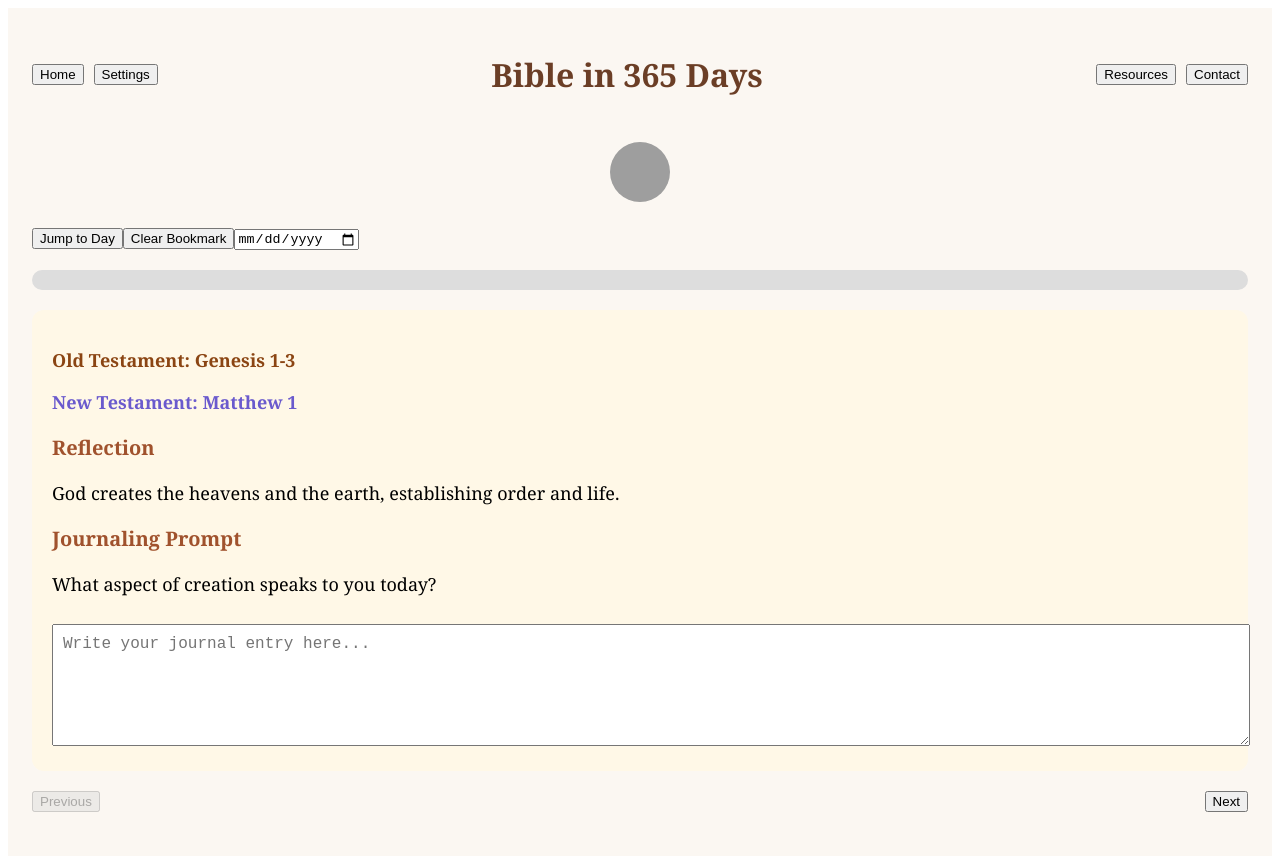
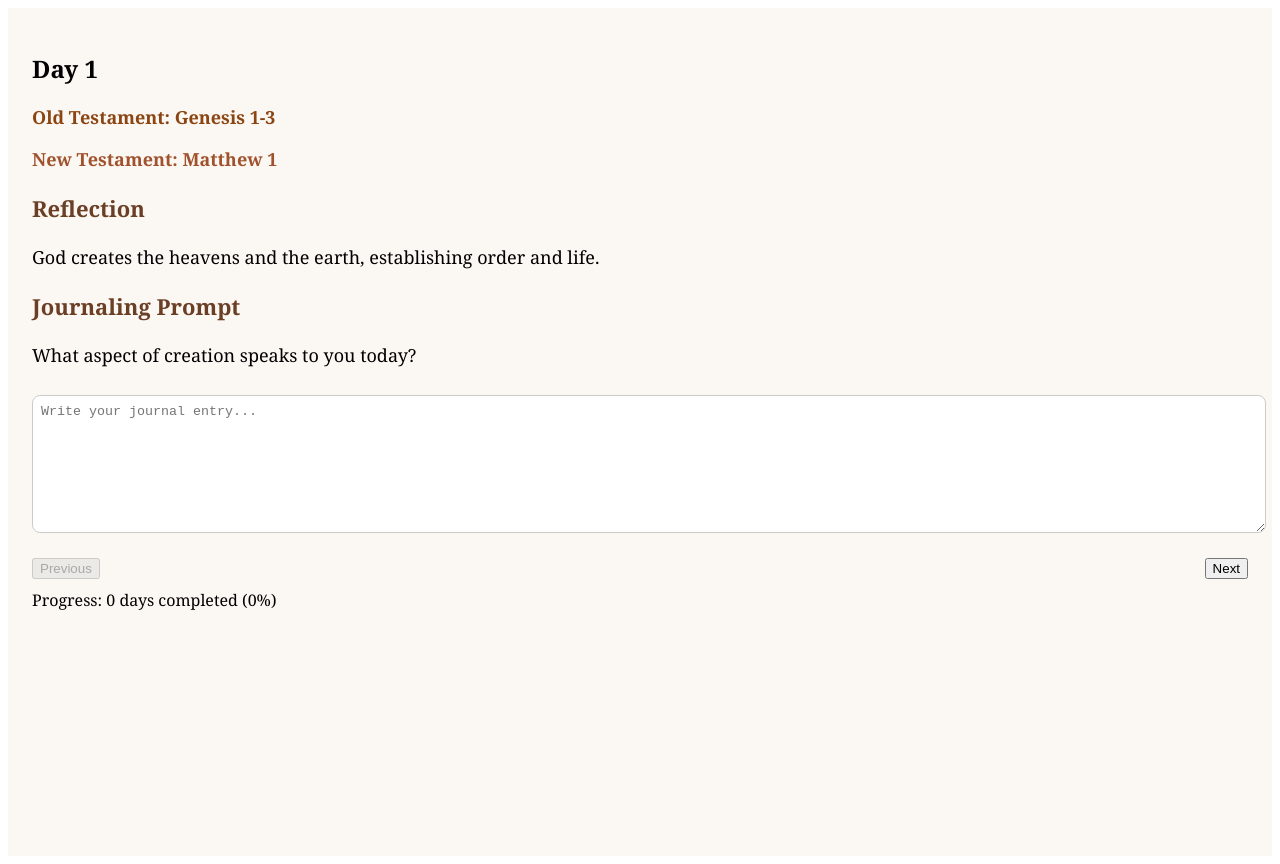
Before and after one commit to quinnn7/bible-365-app-4, a Next.js app: page / in a window 1280 px wide. Both pictures are taken after a click on the button "Continue". Built offline with nearby package versions, Linux system fonts and the light colour scheme; grey boxes are pictures that could not be loaded.

Commit message:
Update page.jsx

```diff
--- a/app/page.jsx
+++ b/app/page.jsx
@@ -3,294 +3,232 @@
 import { useState, useEffect } from "react";
 import { days } from "../data/days";
 
-// ------------------ Achievements ------------------
+// Achievement definitions
 const achievementsList = [
-  { name: "Brass", streak: 30, message: "Congrats on a full month of reading the Bible!", color: "#B5A642" },
-  { name: "Bronze", streak: 50, message: "50 days of dedication! Amazing!", color: "#CD7F32" },
-  { name: "Silver", streak: 100, message: "100 days! Incredible consistency!", color: "#C0C0C0" },
-  { name: "Gold", streak: 200, message: "200 days! Outstanding!", color: "#FFD700" },
-  { name: "Platinum", streak: 365, message: "365 days! Legendary!", color: "#E5E4E2" },
+  { name: "Brass", streak: 30, message: "Congratulations on a full month of reading the Bible!", color: "#B5A642" },
+  { name: "Bronze", streak: 50, message: "Amazing! You've reached a 50-day streak!", color: "#CD7F32" },
+  { name: "Silver", streak: 100, message: "Incredible! 100 days of dedication!", color: "#C0C0C0" },
+  { name: "Gold", streak: 200, message: "Outstanding! 200 days of consistent reading!", color: "#FFD700" },
+  { name: "Platinum", streak: 365, message: "Legendary! You completed the full year!", color: "#E5E4E2" },
 ];
 
-// ------------------ Streak Intro ------------------
+// Streak intro screen
 function StreakIntro({ streak, onContinue }) {
   const [animate, setAnimate] = useState(false);
-  useEffect(() => { const t = setTimeout(() => setAnimate(true), 100); return () => clearTimeout(t); }, []);
+  useEffect(() => {
+    const timer = setTimeout(() => setAnimate(true), 100);
+    return () => clearTimeout(timer);
+  }, []);
   return (
-    <div style={{position:"fixed",top:0,left:0,width:"100%",height:"100%",backgroundColor:"#FBF7F2",display:"flex",justifyContent:"center",alignItems:"center",zIndex:9999,transition:"opacity 0.5s ease",opacity: animate?1:0}}>
-      <div style={{transform: animate?"scale(1)":"scale(0.5)",opacity: animate?1:0,transition:"all 1s ease",textAlign:"center"}}>
-        <h1 style={{fontSize:48,color:"#6B3E26",marginBottom:20}}>🔥 Your Current Streak 🔥</h1>
-        <p style={{fontSize:36,color:"#8A6A52",marginBottom:40}}>{streak} {streak===1?"day":"days"}</p>
-        <button onClick={onContinue} style={{padding:"12px 24px",fontSize:20,borderRadius:10,border:"none",backgroundColor:"#6B3E26",color:"#FBF7F2",cursor:"pointer",transition:"transform 0.2s ease"}} onMouseEnter={e=>e.currentTarget.style.transform="scale(1.05)"} onMouseLeave={e=>e.currentTarget.style.transform="scale(1)"}>
-          Continue
-        </button>
+    <div style={{
+      position: "fixed", top: 0, left: 0, width: "100%", height: "100%",
+      backgroundColor: "#FBF7F2", display: "flex", justifyContent: "center", alignItems: "center", zIndex: 9999,
+      transition: "opacity 0.5s ease", opacity: animate ? 1 : 0
+    }}>
+      <div style={{ transform: animate ? "scale(1)" : "scale(0.5)", opacity: animate ? 1 : 0, transition: "all 1s ease", textAlign: "center" }}>
+        <h1 style={{ fontSize: 48, color: "#6B3E26", marginBottom: 20 }}>🔥 Your Current Streak 🔥</h1>
+        <p style={{ fontSize: 36, color: "#8A6A52", marginBottom: 40 }}>{streak} {streak === 1 ? "day" : "days"}</p>
+        <button onClick={onContinue} style={{
+          padding: "12px 24px", fontSize: 20, borderRadius: 10, border: "none", backgroundColor: "#6B3E26", color: "#FBF7F2", cursor: "pointer", transition: "transform 0.2s ease"
+        }}
+          onMouseEnter={e => e.currentTarget.style.transform = "scale(1.05)"}
+          onMouseLeave={e => e.currentTarget.style.transform = "scale(1)"}
+        >Continue</button>
       </div>
     </div>
   );
 }
 
-// ------------------ Profile Modal ------------------
-function ProfileModal({ onClose, onLogin, onSignup }) {
-  const [mode, setMode] = useState("login");
-  const [email, setEmail] = useState("");
-  const [password, setPassword] = useState("");
-  const [username, setUsername] = useState("");
-  const [avatar, setAvatar] = useState("");
+export default function Page() {
+  const [currentDay, setCurrentDay] = useState(1);
+  const [dayOpacity, setDayOpacity] = useState(1);
+  const [jumpDay, setJumpDay] = useState("");
+  const [selectedDate, setSelectedDate] = useState("");
+  const [journal, setJournal] = useState("");
+  const [completedDays, setCompletedDays] = useState(0);
+  const [streak, setStreak] = useState(0);
+  const [showIntro, setShowIntro] = useState(false);
+  const [showSettings, setShowSettings] = useState(false);
+  const [showResources, setShowResources] = useState(false);
+  const [darkMode, setDarkMode] = useState(false);
+  const [musicVolume, setMusicVolume] = useState(0.5);
 
-  const handleSubmit = () => {
-    if(mode==="login") onLogin({email,password});
-    else onSignup({email,password,username,avatar});
+  // Profile states
+  const [profile, setProfile] = useState(null);
+  const [showProfileModal, setShowProfileModal] = useState(false);
+  const [showProfilePage, setShowProfilePage] = useState(false);
+  const [formData, setFormData] = useState({ email: "", password: "", username: "", avatar: "" });
+  const [newAchievement, setNewAchievement] = useState(null);
+
+  const day = days.find(d => d.day === currentDay);
+  if (!day) return null;
+
+  // ================= Browser-side initialization =================
+  useEffect(() => {
+    if (typeof window === "undefined") return;
+
+    // Intro
+    if (!localStorage.getItem("introSeen")) setShowIntro(true);
+
+    // Bookmarked day
+    const savedBookmark = localStorage.getItem("bookmarkedDay");
+    if (savedBookmark) setCurrentDay(parseInt(savedBookmark));
+
+    // Streak calculation
+    const savedStreak = JSON.parse(localStorage.getItem("streak")) || { count: 0, lastDate: null };
+    const today = new Date().toISOString().slice(0, 10);
+    if (savedStreak.lastDate) {
+      const yesterday = new Date(Date.now() - 86400000).toISOString().slice(0, 10);
+      if (savedStreak.lastDate === yesterday) savedStreak.count += 1;
+      else if (savedStreak.lastDate !== today) savedStreak.count = 1;
+    } else savedStreak.count = 1;
+    savedStreak.lastDate = today;
+    localStorage.setItem("streak", JSON.stringify(savedStreak));
+    setStreak(savedStreak.count);
+
+    // Dark mode
+    const savedDarkMode = JSON.parse(localStorage.getItem("darkMode")) || false;
+    setDarkMode(savedDarkMode);
+
+    // Music volume
+    const savedVolume = parseFloat(localStorage.getItem("musicVolume")) || 0.5;
+    setMusicVolume(savedVolume);
+
+    const audio = document.getElementById("backgroundMusic");
+    if (audio) audio.volume = savedVolume;
+
+    // Load profile
+    const savedProfile = JSON.parse(localStorage.getItem("profile"));
+    if (savedProfile) setProfile(savedProfile);
+
+  }, []);
+
+  // ================= Update day & journal =================
+  useEffect(() => {
+    if (typeof window === "undefined") return;
+
+    localStorage.setItem("bookmarkedDay", currentDay);
+
+    const savedJournal = localStorage.getItem(`journal-day-${currentDay}`) || "";
+    setJournal(savedJournal);
+
+    const completed = days.filter(d => localStorage.getItem(`journal-day-${d.day}`)).length;
+    setCompletedDays(completed);
+
+    // Update profile streaks if logged in
+    if (profile) {
+      const updatedProfile = { ...profile, currentStreak: streak };
+      if (!updatedProfile.bestStreak || streak > updatedProfile.bestStreak) updatedProfile.bestStreak = streak;
+      setProfile(updatedProfile);
+      localStorage.setItem("profile", JSON.stringify(updatedProfile));
+    }
+
+  }, [currentDay, streak, profile]);
+
+  // ================= Achievement unlock =================
+  useEffect(() => {
+    if (!profile) return;
+    achievementsList.forEach(a => {
+      if (streak >= a.streak && profile.bestStreak < a.streak) {
+        setNewAchievement(a);
+        setTimeout(() => setNewAchievement(null), 3000);
+      }
+    });
+  }, [streak, profile]);
+
+  // ================= Navigation helpers =================
+  const changeDay = (newDay) => { setDayOpacity(0); setTimeout(() => { setCurrentDay(newDay); setDayOpacity(1); }, 250); };
+  const nextDay = () => { if (currentDay < 365) changeDay(currentDay + 1); }
+  const prevDay = () => { if (currentDay > 1) changeDay(currentDay - 1); }
+  const jumpToDay = () => { const num = parseInt(jumpDay); if (!isNaN(num) && num >= 1 && num <= 365) changeDay(num); setJumpDay(""); }
+
+  const handleDateChange = (value) => {
+    setSelectedDate(value);
+    if (!value) return;
+    const pickedDate = new Date(value);
+    const startOfYear = new Date(pickedDate.getFullYear(), 0, 1);
+    const diffTime = pickedDate - startOfYear;
+    const diffDays = Math.floor(diffTime / (1000 * 60 * 60 * 24)) + 1;
+    if (diffDays >= 1 && diffDays <= 365) changeDay(diffDays);
   }
 
+  const handleJournalChange = (e) => {
+    const value = e.target.value;
+    setJournal(value);
+    if (typeof window !== "undefined") localStorage.setItem(`journal-day-${currentDay}`, value);
+  }
+
+  const handleContinueIntro = () => {
+    if (typeof window !== "undefined") localStorage.setItem("introSeen", "true");
+    setShowIntro(false);
+    const audio = document.getElementById("backgroundMusic");
+    if (audio) audio.play().catch(err => console.log("Autoplay prevented", err));
+  }
+
+  // Progress percentage
+  const progressPercent = Math.round((completedDays / 365) * 100);
+
+  if (showIntro) return <StreakIntro streak={streak} onContinue={handleContinueIntro} />;
+
   return (
-    <div style={{position:"fixed",top:0,left:0,width:"100%",height:"100%",backgroundColor:"rgba(0,0,0,0.5)",display:"flex",justifyContent:"center",alignItems:"center",zIndex:9999,transition:"opacity 0.3s ease"}}>
-      <div style={{background:"#FFF",padding:20,borderRadius:12,width:300,transform:mode==="login"?"scale(1)":"scale(0.9)",transition:"transform 0.3s ease"}}>
-        <h2>{mode==="login"?"Log In":"Sign Up"}</h2>
-        {mode==="signup" && <>
-          <input placeholder="Username" value={username} onChange={e=>setUsername(e.target.value)} style={{width:"100%",marginBottom:8}}/>
-          <input type="file" accept="image/png, image/jpeg" onChange={e=>{
-            const file = e.target.files[0];
-            if(file){
-              const reader = new FileReader();
-              reader.onload = ()=> setAvatar(reader.result);
-              reader.readAsDataURL(file);
-            }
-          }} style={{width:"100%",marginBottom:8}}/>
-        </>}
-        <input placeholder="Email" value={email} onChange={e=>setEmail(e.target.value)} style={{width:"100%",marginBottom:8}}/>
-        <input placeholder="Password" type="password" value={password} onChange={e=>setPassword(e.target.value)} style={{width:"100%",marginBottom:8}}/>
-        <button onClick={handleSubmit} style={{width:"100%",padding:8,marginBottom:8}}>{mode==="login"?"Log In":"Sign Up"}</button>
-        <button onClick={()=>setMode(mode==="login"?"signup":"login")} style={{width:"100%",padding:8}}>{mode==="login"?"Switch to Sign Up":"Switch to Log In"}</button>
-        <button onClick={onClose} style={{marginTop:8,width:"100%"}}>Close</button>
+    <div style={{
+      minHeight: "100vh",
+      backgroundColor: darkMode ? "#2B2B2B" : "#FBF7F2",
+      color: darkMode ? "#EDEDED" : "#000",
+      fontFamily: "Georgia, serif",
+      padding: 24,
+      transition: "all 0.5s ease"
+    }}>
+
+      {/* Audio */}
+      <audio id="backgroundMusic" loop>
+        <source src="/music/peaceful.mp3" type="audio/mpeg" />
+      </audio>
+
+      {/* Achievement animation */}
+      {newAchievement && (
+        <div style={{
+          position: "fixed", top: "30%", left: "50%", transform: "translate(-50%,-50%)",
+          backgroundColor: newAchievement.color, padding: 20, borderRadius: 12,
+          color: "#000", textAlign: "center", zIndex: 1000,
+          animation: "popIn 0.5s ease, fadeOut 0.5s 2.5s ease forwards"
+        }}>
+          <h2>{newAchievement.name} Achievement!</h2>
+          <p>{newAchievement.message}</p>
+        </div>
+      )}
+
+      <style>{`
+        @keyframes popIn {
+          0% { transform: translate(-50%,-50%) scale(0.5); opacity:0; }
+          100% { transform: translate(-50%,-50%) scale(1); opacity:1; }
+        }
+        @keyframes fadeOut {
+          0% { opacity:1; }
+          100% { opacity:0; }
+        }
+      `}</style>
+
+      {/* Day content */}
+      <div style={{ opacity: dayOpacity, transition: "opacity 0.25s ease" }}>
+        <h2>Day {day.day}</h2>
+        <p style={{ fontWeight: "bold", fontSize: 18, color: "#8B4513" }}>Old Testament: {day.oldTestament}</p>
+        <p style={{ fontWeight: "bold", fontSize: 18, color: "#A0522D" }}>New Testament: {day.newTestament}</p>
+        <h3 style={{ fontSize: 22, color: "#6B3E26" }}>Reflection</h3>
+        <p style={{ fontSize: 18 }}>{day.reflection}</p>
+        <h3 style={{ fontSize: 22, color: "#6B3E26" }}>Journaling Prompt</h3>
+        <p style={{ fontSize: 18 }}>{day.prompt}</p>
+
+        <textarea value={journal} onChange={handleJournalChange} placeholder="Write your journal entry..." style={{ width: "100%", minHeight: 120, padding: 8, borderRadius: 8, border: "1px solid #ccc", marginTop: 10, resize: "vertical" }}></textarea>
+
+        <div style={{ display: "flex", justifyContent: "space-between", marginTop: 20 }}>
+          <button onClick={prevDay} disabled={currentDay === 1}>Previous</button>
+          <button onClick={nextDay} disabled={currentDay === 365}>Next</button>
+        </div>
+
+        <p style={{ marginTop: 10 }}>Progress: {completedDays} days completed ({progressPercent}%)</p>
       </div>
-    </div>
-  )
-}
 
-// ------------------ Profile Page ------------------
-function ProfilePage({ profile, onClose }) {
-  if(!profile) return null;
-  return (
-    <div style={{position:"fixed",top:0,left:0,width:"100%",height:"100%",backgroundColor:"rgba(0,0,0,0.5)",display:"flex",justifyContent:"center",alignItems:"center",zIndex:9999}}>
-      <div style={{background:"#FFF",padding:20,borderRadius:12,width:350}}>
-        <h2>Profile</h2>
-        <img src={profile.avatar||"/default-avatar.png"} style={{width:80,height:80,borderRadius:"50%"}}/>
-        <p>Username: {profile.username}</p>
-        <p>Email: {profile.email}</p>
-        <p>Current Streak: {profile.currentStreak||0}</p>
-        <p>Best Streak: {profile.bestStreak||0}</p>
-        <h3>Achievements:</h3>
-        <ul>
-          {achievementsList.map(a => profile.bestStreak>=a.streak?<li key={a.name} style={{color:a.color}}>{a.name}: {a.message}</li>:null)}
-        </ul>
-        <button onClick={onClose} style={{marginTop:10}}>Close</button>
-      </div>
-    </div>
-  )
-}
-
-// ------------------ Settings Modal ------------------
-function SettingsModal({ darkMode, setDarkMode, musicVolume, setMusicVolume, onClear, onClose }) {
-  return (
-    <div style={{position:"fixed",top:0,left:0,width:"100%",height:"100%",backgroundColor:"rgba(0,0,0,0.5)",display:"flex",justifyContent:"center",alignItems:"center",zIndex:9999,opacity:1,transition:"opacity 0.3s ease"}}>
-      <div style={{background:"#FFF",padding:20,borderRadius:12,width:300,transform:"scale(1)",transition:"transform 0.3s ease"}}>
-        <h2>Settings</h2>
-        <label>
-          <input type="checkbox" checked={darkMode} onChange={()=>{setDarkMode(!darkMode); localStorage.setItem("darkMode", JSON.stringify(!darkMode));}}/>
-          Dark Mode
-        </label>
-        <div>
-          <label>Music Volume: {Math.round(musicVolume*100)}%</label>
-          <input type="range" min={0} max={1} step={0.01} value={musicVolume} onChange={e=>{setMusicVolume(parseFloat(e.target.value)); localStorage.setItem("musicVolume", e.target.value);}}/>
-        </div>
-        <button onClick={onClear} style={{marginTop:10}}>Clear Cache</button>
-        <button onClick={onClose} style={{marginTop:10}}>Close</button>
-      </div>
     </div>
   );
 }
-
-// ------------------ Resources Modal ------------------
-function ResourcesModal({ onClose }) {
-  return (
-    <div style={{position:"fixed",top:0,left:0,width:"100%",height:"100%",backgroundColor:"rgba(0,0,0,0.5)",display:"flex",justifyContent:"center",alignItems:"center",zIndex:9999,opacity:1,transition:"opacity 0.3s ease"}}>
-      <div style={{background:"#FFF",padding:20,borderRadius:12,width:300,transform:"scale(1)",transition:"transform 0.3s ease"}}>
-        <h2>Resources</h2>
-        <p><a href="https://www.bible.com/" target="_blank">Bible.com</a></p>
-        <p><a href="https://www.youtube.com/@bibleproject" target="_blank">BibleProject YouTube</a></p>
-        <button onClick={onClose} style={{marginTop:10}}>Close</button>
-      </div>
-    </div>
-  );
-}
-
-// ------------------ Contact Modal ------------------
-function ContactModal({ onClose }) {
-  return (
-    <div style={{position:"fixed",top:0,left:0,width:"100%",height:"100%",backgroundColor:"rgba(0,0,0,0.5)",display:"flex",justifyContent:"center",alignItems:"center",zIndex:9999,opacity:1,transition:"opacity 0.3s ease"}}>
-      <div style={{background:"#FFF",padding:20,borderRadius:12,width:300,transform:"scale(1)",transition:"transform 0.3s ease"}}>
-        <h2>Contact</h2>
-        <p>Email: <a href="mailto:plaworkshop7@gmail.com">plaworkshop7@gmail.com</a></p>
-        <button onClick={onClose} style={{marginTop:10}}>Close</button>
-      </div>
-    </div>
-  );
-}
-
-// ------------------ Main Page ------------------
-export default function Page() {
-  const [currentDay,setCurrentDay]=useState(1);
-  const [dayOpacity,setDayOpacity]=useState(1);
-  const [journal,setJournal]=useState("");
-  const [completedDays,setCompletedDays]=useState(0);
-  const [streak,setStreak]=useState(0);
-  const [showIntro,setShowIntro]=useState(false);
-  const [darkMode,setDarkMode]=useState(false);
-  const [musicVolume,setMusicVolume]=useState(0.5);
-  const [jumpDay,setJumpDay]=useState("");
-  const [profile,setProfile]=useState(null);
-  const [showProfileModal,setShowProfileModal]=useState(false);
-  const [showProfilePage,setShowProfilePage]=useState(false);
-  const [showSettings,setShowSettings]=useState(false);
-  const [showResources,setShowResources]=useState(false);
-  const [showContact,setShowContact]=useState(false);
-
-  const day = days.find(d=>d.day===currentDay);
-  if(!day) return null;
-
-  useEffect(()=>{
-    if(typeof window==="undefined")return;
-    if(!localStorage.getItem("introSeen")) setShowIntro(true);
-    const savedBookmark = localStorage.getItem("bookmarkedDay");
-    if(savedBookmark) setCurrentDay(parseInt(savedBookmark));
-
-    const savedStreak = JSON.parse(localStorage.getItem("streak"))||{count:0,lastDate:null};
-    const today = new Date().toISOString().slice(0,10);
-    if(savedStreak.lastDate){
-      const yesterday = new Date(Date.now()-86400000).toISOString().slice(0,10);
-      if(savedStreak.lastDate===yesterday)savedStreak.count+=1;
-      else if(savedStreak.lastDate!==today)savedStreak.count=1;
-    } else savedStreak.count=1;
-    savedStreak.lastDate=today;
-    localStorage.setItem("streak",JSON.stringify(savedStreak));
-    setStreak(savedStreak.count);
-
-    const savedDarkMode = JSON.parse(localStorage.getItem("darkMode"))||false;
-    setDarkMode(savedDarkMode);
-
-    const savedVolume = parseFloat(localStorage.getItem("musicVolume"))||0.5;
-    setMusicVolume(savedVolume);
-
-    const savedProfile = JSON.parse(localStorage.getItem("profile"));
-    if(savedProfile) setProfile(savedProfile);
-  },[]);
-
-  useEffect(()=>{
-    if(typeof window==="undefined")return;
-    localStorage.setItem("bookmarkedDay",currentDay);
-    const savedJournal = localStorage.getItem(`journal-day-${currentDay}`)||"";
-    setJournal(savedJournal);
-    const completed = days.filter(d=>localStorage.getItem(`journal-day-${d.day}`)).length;
-    setCompletedDays(completed);
-
-    if(profile){
-      const updatedProfile={...profile,currentStreak:streak};
-      if(!updatedProfile.bestStreak || streak>updatedProfile.bestStreak) updatedProfile.bestStreak=streak;
-      setProfile(updatedProfile);
-      localStorage.setItem("profile",JSON.stringify(updatedProfile));
-    }
-  },[currentDay,streak,profile]);
-
-  const changeDay=(newDay)=>{setDayOpacity(0); setTimeout(()=>{setCurrentDay(newDay); setDayOpacity(1)},300);}
-  const nextDay=()=>{if(currentDay<365)changeDay(currentDay+1);}
-  const prevDay=()=>{if(currentDay>1)changeDay(currentDay-1);}
-  const handleJournalChange=(e)=>{const value=e.target.value; setJournal(value); if(typeof window!=="undefined") localStorage.setItem(`journal-day-${currentDay}`,value);}
-  const handleContinueIntro=()=>{
-    if(typeof window!=="undefined") localStorage.setItem("introSeen","true");
-    setShowIntro(false);
-    if(typeof window!=="undefined"){
-      const audio=document.getElementById("backgroundMusic");
-      if(audio){ audio.volume=musicVolume; audio.play().catch(err=>console.log("Autoplay prevented",err));}
-    }
-  }
-
-  const handleLogin=(data)=>{
-    const saved = JSON.parse(localStorage.getItem("profile"));
-    if(saved && saved.email===data.email && saved.password===data.password){
-      setProfile(saved);
-      setShowProfileModal(false);
-    } else alert("Invalid login");
-  }
-  const handleSignup=(data)=>{
-    setProfile({...data,currentStreak:0,bestStreak:0});
-    localStorage.setItem("profile",JSON.stringify({...data,currentStreak:0,bestStreak:0}));
-    setShowProfileModal(false);
-  }
-  const clearCache=()=>{localStorage.clear(); window.location.reload();}
-  const progressPercent = Math.round((completedDays/365)*100);
-  if(showIntro) return <StreakIntro streak={streak} onContinue={handleContinueIntro}/>;
-
-  return (
-    <div style={{minHeight:"100vh",backgroundColor:darkMode?"#2B2B2B":"#FBF7F2",color:darkMode?"#EDEDED":"#000",fontFamily:"Georgia, serif",padding:24,transition:"all 0.5s ease"}}>
-      <audio id="backgroundMusic" loop>
-        <source src="/music/peaceful.mp3" type="audio/mpeg"/>
-      </audio>
-
-      {/* Header */}
-      <div style={{display:"flex",justifyContent:"space-between",alignItems:"center",marginBottom:24}}>
-        <div style={{display:"flex",gap:10}}>
-          <button onClick={()=>setCurrentDay(1)}>Home</button>
-          <button onClick={()=>setShowSettings(true)}>Settings</button>
-        </div>
-        <h1 style={{color:"#6B3E26"}}>Bible in 365 Days</h1>
-        <div style={{display:"flex",gap:10}}>
-          <button onClick={()=>setShowResources(true)}>Resources</button>
-          <button onClick={()=>setShowContact(true)}>Contact</button>
-        </div>
-      </div>
-
-      {/* Profile Circle */}
-      <div style={{display:"flex",justifyContent:"center",marginBottom:24}}>
-        <div onClick={()=>{profile?setShowProfilePage(true):setShowProfileModal(true)}} style={{width:60,height:60,borderRadius:"50%",overflow:"hidden",cursor:"pointer"}}>
-          <img src={profile?.avatar||"/default-avatar.png"} style={{width:"100%",height:"100%"}}/>
-        </div>
-      </div>
-
-      {/* Modals */}
-      {showProfileModal && <ProfileModal onClose={()=>setShowProfileModal(false)} onLogin={handleLogin} onSignup={handleSignup}/>}
-      {showProfilePage && <ProfilePage profile={profile} onClose={()=>setShowProfilePage(false)}/>}
-      {showSettings && <SettingsModal darkMode={darkMode} setDarkMode={setDarkMode} musicVolume={musicVolume} setMusicVolume={setMusicVolume} onClear={clearCache} onClose={()=>setShowSettings(false)} />}
-      {showResources && <ResourcesModal onClose={()=>setShowResources(false)}/>}
-      {showContact && <ContactModal onClose={()=>setShowContact(false)}/>}
-
-      {/* Day controls */}
-      <div style={{marginBottom:20}}>
-        <button onClick={()=>{ const dayNum=prompt("Enter day (1-365)"); if(dayNum) changeDay(Math.min(365,Math.max(1,parseInt(dayNum)))); }}>Jump to Day</button>
-        <button onClick={()=>{ localStorage.removeItem("bookmarkedDay"); alert("Bookmark cleared!"); }}>Clear Bookmark</button>
-        <input type="date" value={jumpDay} onChange={e=>{setJumpDay(e.target.value); const d=new Date(e.target.value); if(!isNaN(d)) {const dayIndex=Math.floor((d - new Date(d.getFullYear(),0,1))/86400000)+1; changeDay(dayIndex)}}}/>
-      </div>
-
-      {/* Progress bar */}
-      <div style={{background:"#ddd",borderRadius:10,height:20,width:"100%",marginBottom:20}}>
-        <div style={{width:`${progressPercent}%`,height:"100%",backgroundColor:"#6B3E26",borderRadius:10,transition:"width 0.5s ease-in-out"}}></div>
-      </div>
-
-      {/* Day content */}
-      <div style={{opacity:dayOpacity,transition:"opacity 0.3s ease, transform 0.3s ease",transform:dayOpacity===0?"translateY(20px)":"translateY(0px)",padding:20,backgroundColor:darkMode?"#3B3B3B":"#FFF8E7",borderRadius:12,marginBottom:20}}>
-        <p style={{fontWeight:"bold",fontSize:18,color:"#8B4513"}}>Old Testament: {day.oldTestament}</p>
-        <p style={{fontWeight:"bold",fontSize:18,color:"#6A5ACD"}}>New Testament: {day.newTestament}</p>
-        <h3 style={{marginTop:20,fontSize:20,color:"#A0522D"}}>Reflection</h3>
-        <p style={{fontSize:18}}>{day.reflection}</p>
-        <h3 style={{marginTop:20,fontSize:20,color:"#A0522D"}}>Journaling Prompt</h3>
-        <p style={{fontSize:18}}>{day.prompt}</p>
-        <textarea value={journal} onChange={handleJournalChange} placeholder="Write your journal entry here..." style={{width:"100%",height:100,marginTop:10,padding:10,fontSize:16}}/>
-      </div>
-
-      {/* Navigation */}
-      <div style={{display:"flex",justifyContent:"space-between"}}>
-        <button onClick={prevDay} disabled={currentDay===1}>Previous</button>
-        <button onClick={nextDay} disabled={currentDay===365}>Next</button>
-      </div>
-    </div>
-  );
-}
```
